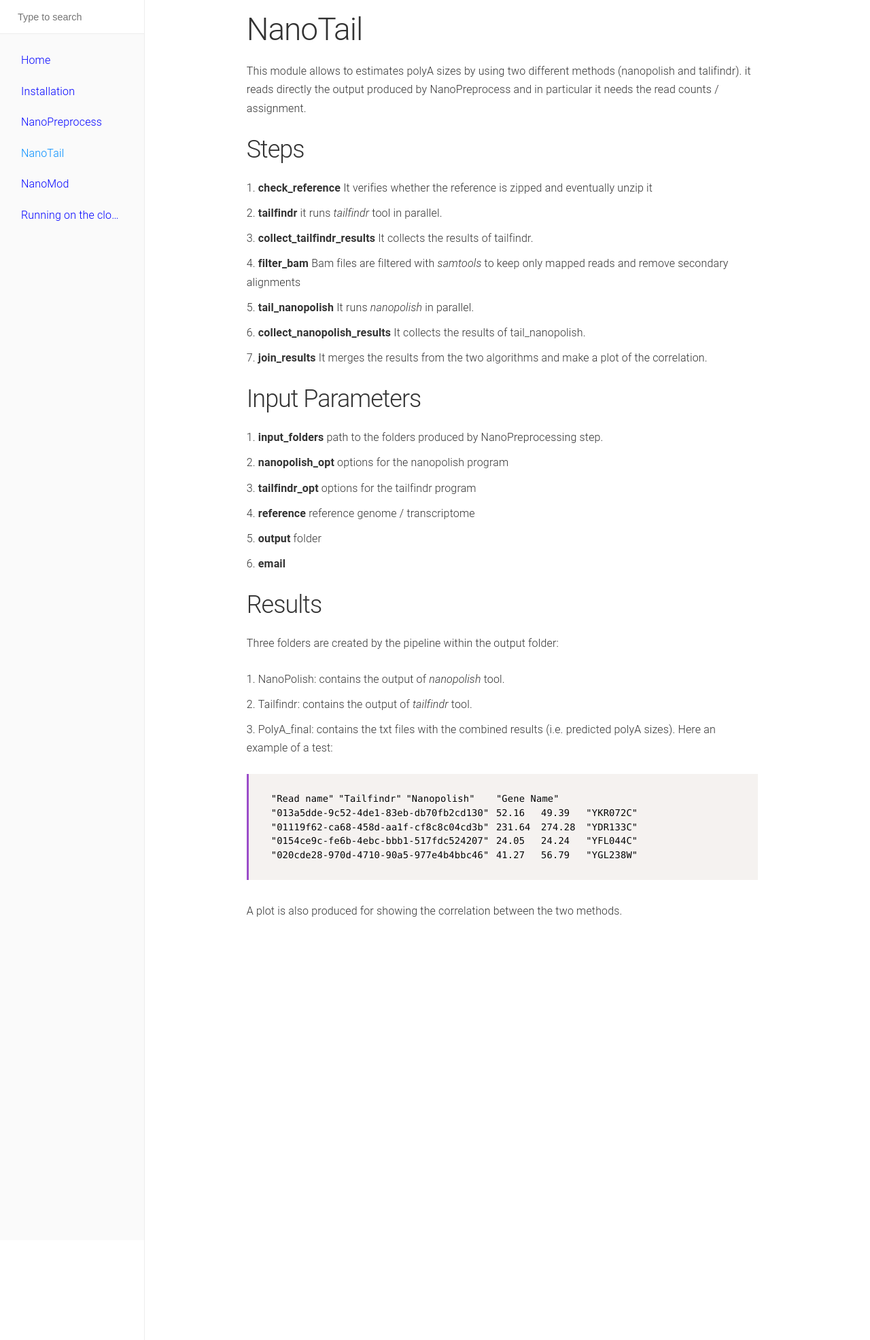
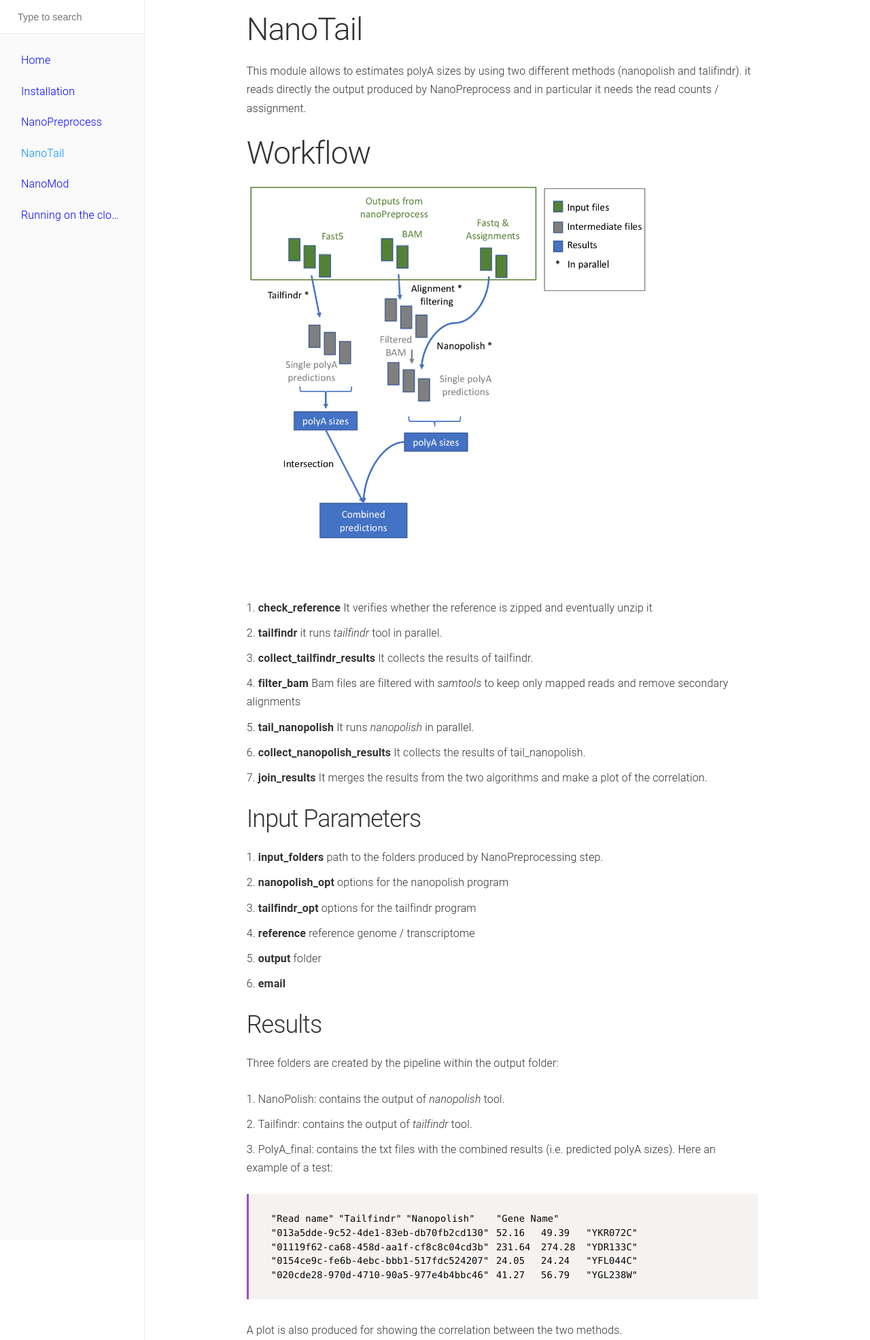
Before and after one commit to biocorecrg/master_of_pores, a Jekyll site: the page built from docs/nanotail.md, in a window 1280 px wide. Shown: the whole page at 68% size. Built offline with Jekyll 4.4.1, drawn with Linux system fonts in a browser that asks for light colours.

Commit message:
Update nanotail.md

```diff
--- a/docs/nanotail.md
+++ b/docs/nanotail.md
@@ -7,7 +7,9 @@ navigation: 4
 # NanoTail
 This module allows to estimates polyA sizes by using two different methods (nanopolish and talifindr). it reads directly the output produced by NanoPreprocess and in particular it needs the read counts / assignment.
 
-## Steps
+# Workflow
+
+<img src="https://raw.githubusercontent.com/biocorecrg/master_of_pores/master/docs/dag_nanotail.png" width="600" align="middle">
 
  1. **check_reference** It verifies whether the reference is zipped and eventually unzip it
  1. **tailfindr** it runs *tailfindr* tool in parallel.
```
